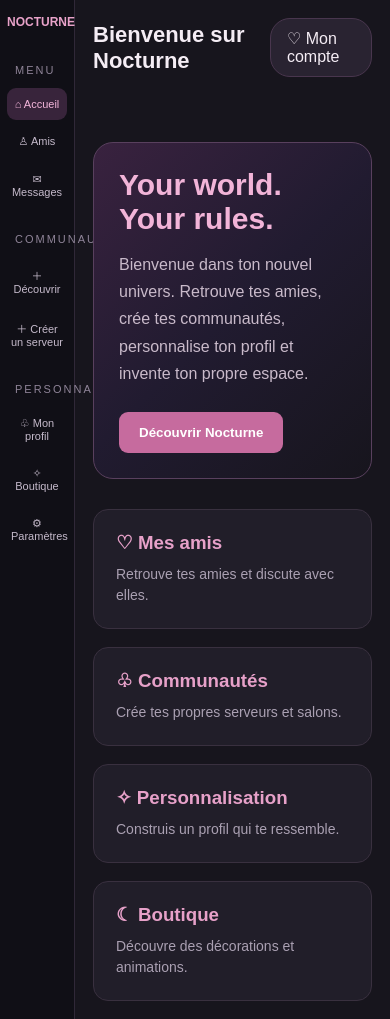
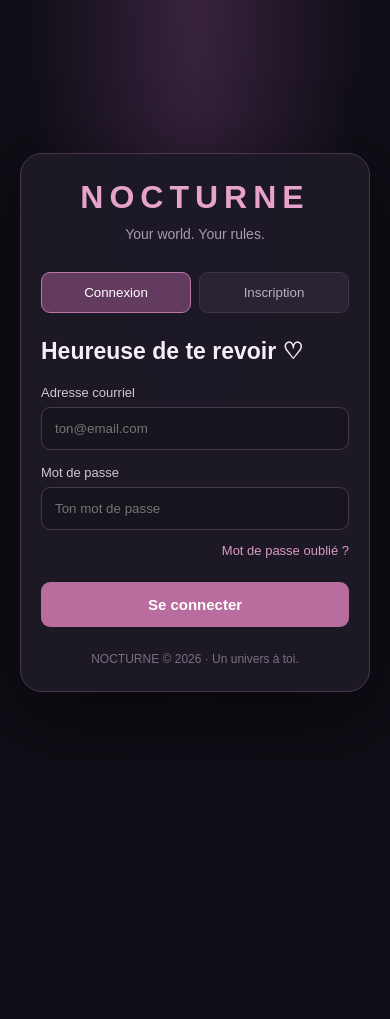
Before and after one commit to SomeoneD-bot/Nocturne, a website: page public/index.html in a window 390 px wide. After the commit the page ends 844 px from the top, so only its background shows below. Drawn offline with Linux system fonts and the light colour scheme; a script that the page names is missing.

Commit message:
Revamp index.html with new styles and auth features
Updated styles and layout for improved aesthetics and responsiveness. Added new elements for user authentication and updated JavaScript functionality for login and signup.

```diff
--- a/public/index.html
+++ b/public/index.html
@@ -5,6 +5,7 @@
   <meta charset="UTF-8">
   <meta name="viewport" content="width=device-width, initial-scale=1.0">
   <title>Nocturne — Your world, your rules</title>
+
   <style>
     * {
       box-sizing: border-box;
@@ -13,222 +14,389 @@
     }
 
     body {
+      min-height: 100vh;
+      background:
+        radial-gradient(ellipse at top, #38233f, transparent 60%),
+        #100e16;
+      color: #f8edf7;
       font-family: Arial, sans-serif;
-      background: #17151d;
-      color: #f5edf5;
-      min-height: 100vh;
       display: flex;
+      justify-content: center;
+      align-items: center;
+      padding: 20px;
     }
 
-    .sidebar {
-      width: 250px;
-      background: #100f16;
-      padding: 25px 15px;
-      border-right: 1px solid #302838;
+    .container {
+      width: 100%;
+      max-width: 440px;
+      background: rgba(29, 24, 37, 0.96);
+      border: 1px solid #49354f;
+      border-radius: 22px;
+      padding: 35px;
+      box-shadow: 0 20px 80px #0008;
     }
 
     .logo {
-      font-size: 27px;
+      text-align: center;
+      color: #e6a3cb;
+      font-size: 32px;
+      letter-spacing: 6px;
       font-weight: bold;
-      letter-spacing: 3px;
-      color: #e9a3ca;
-      margin-bottom: 35px;
+      margin-bottom: 10px;
     }
 
-    .section {
-      color: #8f8498;
-      font-size: 11px;
-      letter-spacing: 2px;
-      margin: 25px 8px 12px;
+    .subtitle {
+      text-align: center;
+      color: #a99bad;
+      margin-bottom: 30px;
+      font-size: 14px;
     }
 
-    .nav-item {
+    .tabs {
+      display: flex;
+      gap: 8px;
+      margin-bottom: 25px;
+    }
+
+    .tabs button {
+      flex: 1;
       padding: 12px;
-      margin: 5px 0;
+      background: #292332;
+      border: 1px solid #403449;
+      color: #bcb0c2;
       border-radius: 9px;
-      color: #c5bacb;
       cursor: pointer;
     }
 
-    .nav-item:hover, .active {
-      background: #38243b;
-      color: #f3b5da;
+    .tabs button.active {
+      background: #633b61;
+      color: white;
+      border-color: #bd78a8;
     }
 
-    .main {
-      flex: 1;
-      padding: 35px;
-      overflow-y: auto;
+    h2 {
+      margin-bottom: 20px;
+      font-size: 23px;
     }
 
-    .topbar {
-      display: flex;
-      justify-content: space-between;
-      align-items: center;
-      gap: 15px;
+    label {
+      display: block;
+      color: #d5c5d7;
+      font-size: 13px;
+      margin: 15px 0 7px;
     }
 
-    .topbar h2 {
-      font-size: 22px;
+    input {
+      width: 100%;
+      padding: 13px;
+      border: 1px solid #46394e;
+      border-radius: 9px;
+      background: #17141e;
+      color: white;
+      outline: none;
     }
 
-    .profile {
-      background: #292331;
-      border: 1px solid #49364e;
-      padding: 10px 16px;
-      border-radius: 20px;
+    input:focus {
+      border-color: #cf85b5;
     }
 
-    .welcome {
-      margin-top: 65px;
-      padding: 45px;
-      border-radius: 20px;
-      background: linear-gradient(135deg, #39223f, #211b30, #17151d);
-      border: 1px solid #59405e;
-    }
-
-    .welcome h1 {
-      font-size: 42px;
-      margin-bottom: 15px;
-      color: #f2b4d8;
-    }
-
-    .welcome p {
-      color: #c9baca;
-      line-height: 1.7;
-      max-width: 550px;
-    }
-
-    button {
+    .submit {
+      width: 100%;
+      padding: 14px;
+      margin-top: 24px;
       border: none;
-      padding: 13px 20px;
-      margin-top: 25px;
       border-radius: 9px;
-      background: #c66b9e;
+      background: #b96d9e;
       color: white;
+      font-size: 15px;
       font-weight: bold;
       cursor: pointer;
     }
 
-    button:hover {
-      background: #df8cba;
+    .submit:hover {
+      background: #d58ab9;
     }
 
-    .cards {
-      display: grid;
-      grid-template-columns: repeat(auto-fit, minmax(200px, 1fr));
-      gap: 18px;
-      margin-top: 30px;
+    .forgot {
+      display: block;
+      text-align: right;
+      color: #dc9bc5;
+      margin-top: 13px;
+      font-size: 13px;
+      cursor: pointer;
     }
 
-    .card {
-      background: #211e29;
-      border: 1px solid #39303f;
-      padding: 22px;
-      border-radius: 15px;
+    .message {
+      margin-top: 18px;
+      padding: 12px;
+      border-radius: 9px;
+      background: #302638;
+      color: #edc2dc;
+      font-size: 13px;
+      line-height: 1.5;
+      display: none;
     }
 
-    .card h3 {
-      color: #e7a1c9;
-      margin-bottom: 10px;
+    .hidden {
+      display: none;
     }
 
-    .card p {
-      color: #aaa0b2;
-      line-height: 1.5;
-      font-size: 14px;
+    .footer {
+      text-align: center;
+      color: #796f80;
+      font-size: 12px;
+      margin-top: 25px;
     }
 
-    @media(max-width: 650px) {
-      .sidebar {
-        width: 75px;
-        padding: 15px 7px;
-      }
+    .welcome {
+      text-align: center;
+    }
 
-      .logo {
-        font-size: 12px;
-        letter-spacing: 0;
-      }
+    .welcome h2 {
+      color: #e6a3cb;
+      margin: 20px 0;
+    }
 
-      .nav-item {
-        font-size: 11px;
-        padding: 10px 4px;
-        text-align: center;
-      }
-
-      .main {
-        padding: 18px;
-      }
-
-      .welcome {
-        padding: 25px;
-      }
-
-      .welcome h1 {
-        font-size: 30px;
+    @media(max-width: 480px) {
+      .container {
+        padding: 25px 20px;
       }
     }
   </style>
 </head>
 
 <body>
-  <aside class="sidebar">
+
+  <main class="container">
+
     <div class="logo">NOCTURNE</div>
+    <p class="subtitle">Your world. Your rules.</p>
 
-    <div class="section">MENU</div>
-    <div class="nav-item active">⌂ Accueil</div>
-    <div class="nav-item">♙ Amis</div>
-    <div class="nav-item">✉ Messages</div>
+    <div id="authArea">
 
-    <div class="section">COMMUNAUTÉS</div>
-    <div class="nav-item">＋ Découvrir</div>
-    <div class="nav-item">＋ Créer un serveur</div>
+      <div class="tabs">
+        <button id="loginTab" class="active" type="button">
+          Connexion
+        </button>
+        <button id="signupTab" type="button">
+          Inscription
+        </button>
+      </div>
 
-    <div class="section">PERSONNALISATION</div>
-    <div class="nav-item">♧ Mon profil</div>
-    <div class="nav-item">✧ Boutique</div>
-    <div class="nav-item">⚙ Paramètres</div>
-  </aside>
+      <form id="loginForm">
+        <h2>Heureuse de te revoir ♡</h2>
 
-  <main class="main">
-    <div class="topbar">
-      <h2>Bienvenue sur Nocturne</h2>
-      <div class="profile">♡ Mon compte</div>
+        <label>Adresse courriel</label>
+        <input id="loginEmail" type="email"
+          placeholder="ton@email.com" required>
+
+        <label>Mot de passe</label>
+        <input id="loginPassword" type="password"
+          placeholder="Ton mot de passe" required>
+
+        <span class="forgot" id="forgot">
+          Mot de passe oublié ?
+        </span>
+
+        <button class="submit" type="submit">
+          Se connecter
+        </button>
+      </form>
+
+      <form id="signupForm" class="hidden">
+        <h2>Rejoins Nocturne ♡</h2>
+
+        <label>Ton pseudo</label>
+        <input id="username" type="text"
+          placeholder="Ton pseudo" minlength="3"
+          maxlength="24" required>
+
+        <label>Adresse courriel</label>
+        <input id="signupEmail" type="email"
+          placeholder="ton@email.com" required>
+
+        <label>Mot de passe</label>
+        <input id="signupPassword" type="password"
+          placeholder="8 caractères minimum"
+          minlength="8" required>
+
+        <label>Confirmer le mot de passe</label>
+        <input id="confirmPassword" type="password"
+          placeholder="Confirme ton mot de passe" required>
+
+        <button class="submit" type="submit">
+          Créer mon compte
+        </button>
+      </form>
+
+      <div id="message" class="message"></div>
+
     </div>
 
-    <section class="welcome">
-      <h1>Your world. Your rules.</h1>
-      <p>
-        Bienvenue dans ton nouvel univers.
-        Retrouve tes amies, crée tes communautés,
-        personnalise ton profil et invente ton propre espace.
-      </p>
-      <button onclick="alert('La création de serveur arrive bientôt !')">
-        Découvrir Nocturne
+    <div id="welcomeArea" class="welcome hidden">
+      <h2>Bienvenue sur Nocturne ♡</h2>
+      <p id="welcomeText"></p>
+      <button class="submit" id="logout" type="button">
+        Se déconnecter
       </button>
-    </section>
+    </div>
 
-    <div class="cards">
-      <div class="card">
-        <h3>♡ Mes amis</h3>
-        <p>Retrouve tes amies et discute avec elles.</p>
-      </div>
+    <div class="footer">
+      NOCTURNE © 2026 · Un univers à toi.
+    </div>
 
-      <div class="card">
-        <h3>♧ Communautés</h3>
-        <p>Crée tes propres serveurs et salons.</p>
-      </div>
+  </main>
 
-      <div class="card">
-        <h3>✧ Personnalisation</h3>
-        <p>Construis un profil qui te ressemble.</p>
-      </div>
+  <script type="module">
+    import { createClient }
+      from "https://esm.sh/@supabase/supabase-js@2";
 
-      <div class="card">
-        <h3>☾ Boutique</h3>
-        <p>Découvre des décorations et animations.</p>
-      </div>
-    </div>
-  </main>
+    const configResponse = await fetch("/api/config");
+    const config = await configResponse.json();
+
+    if (!config.supabaseUrl || !config.supabaseKey) {
+      throw new Error("Configuration Supabase manquante.");
+    }
+
+    const supabase = createClient(
+      config.supabaseUrl,
+      config.supabaseKey
+    );
+
+    const loginTab = document.getElementById("loginTab");
+    const signupTab = document.getElementById("signupTab");
+    const loginForm = document.getElementById("loginForm");
+    const signupForm = document.getElementById("signupForm");
+    const message = document.getElementById("message");
+
+    function showMessage(text) {
+      message.textContent = text;
+      message.style.display = "block";
+    }
+
+    function switchTab(signup) {
+      loginForm.classList.toggle("hidden", signup);
+      signupForm.classList.toggle("hidden", !signup);
+      loginTab.classList.toggle("active", !signup);
+      signupTab.classList.toggle("active", signup);
+      message.style.display = "none";
+    }
+
+    loginTab.onclick = () => switchTab(false);
+    signupTab.onclick = () => switchTab(true);
+
+    loginForm.addEventListener("submit", async (event) => {
+      event.preventDefault();
+
+      const email = document.getElementById("loginEmail").value;
+      const password = document.getElementById("loginPassword").value;
+
+      const { error } = await supabase.auth.signInWithPassword({
+        email,
+        password
+      });
+
+      if (error) {
+        showMessage(error.message);
+      }
+    });
+
+    signupForm.addEventListener("submit", async (event) => {
+      event.preventDefault();
+
+      const username =
+        document.getElementById("username").value.trim();
+
+      const email =
+        document.getElementById("signupEmail").value;
+
+      const password =
+        document.getElementById("signupPassword").value;
+
+      const confirmation =
+        document.getElementById("confirmPassword").value;
+
+      if (password !== confirmation) {
+        showMessage("Les deux mots de passe ne correspondent pas.");
+        return;
+      }
+
+      const { data, error } = await supabase.auth.signUp({
+        email,
+        password,
+        options: {
+          data: { username },
+          emailRedirectTo: window.location.origin
+        }
+      });
+
+      if (error) {
+        showMessage(error.message);
+        return;
+      }
+
+      if (data.session) {
+        showMessage("Ton compte est créé ! Bienvenue sur Nocturne.");
+      } else {
+        showMessage(
+          "Un courriel de confirmation t'a été envoyé. Vérifie ta boîte de réception."
+        );
+      }
+    });
+
+    document.getElementById("forgot").onclick = async () => {
+      const email = document.getElementById("loginEmail").value;
+
+      if (!email) {
+        showMessage("Entre d'abord ton adresse courriel.");
+        return;
+      }
+
+      const { error } =
+        await supabase.auth.resetPasswordForEmail(email, {
+          redirectTo: window.location.origin
+        });
+
+      showMessage(error
+        ? error.message
+        : "Si cette adresse possède un compte, un courriel de récupération sera envoyé."
+      );
+    };
+
+    async function updateSession(session) {
+      const authArea = document.getElementById("authArea");
+      const welcomeArea = document.getElementById("welcomeArea");
+
+      if (session) {
+        authArea.classList.add("hidden");
+        welcomeArea.classList.remove("hidden");
+
+        const username =
+          session.user.user_metadata?.username || session.user.email;
+
+        document.getElementById("welcomeText").textContent =
+          "Connectée en tant que " + username;
+      } else {
+        authArea.classList.remove("hidden");
+        welcomeArea.classList.add("hidden");
+      }
+    }
+
+    const { data: sessionData } =
+      await supabase.auth.getSession();
+
+    await updateSession(sessionData.session);
+
+    supabase.auth.onAuthStateChange((_event, session) => {
+      updateSession(session);
+    });
+
+    document.getElementById("logout").onclick = async () => {
+      const { error } = await supabase.auth.signOut();
+
+      if (error) showMessage(error.message);
+    };
+  </script>
+
 </body>
 </html>
```
